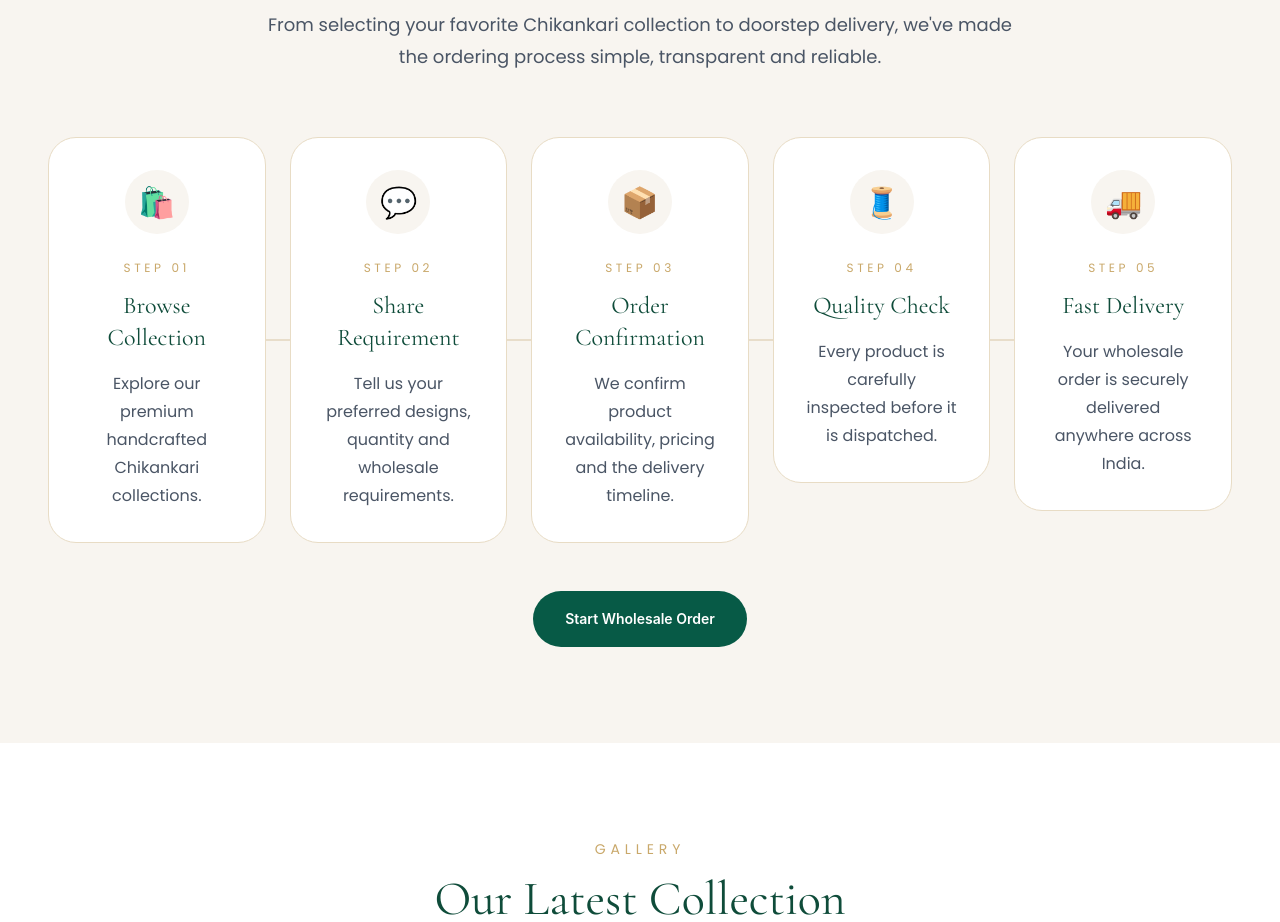
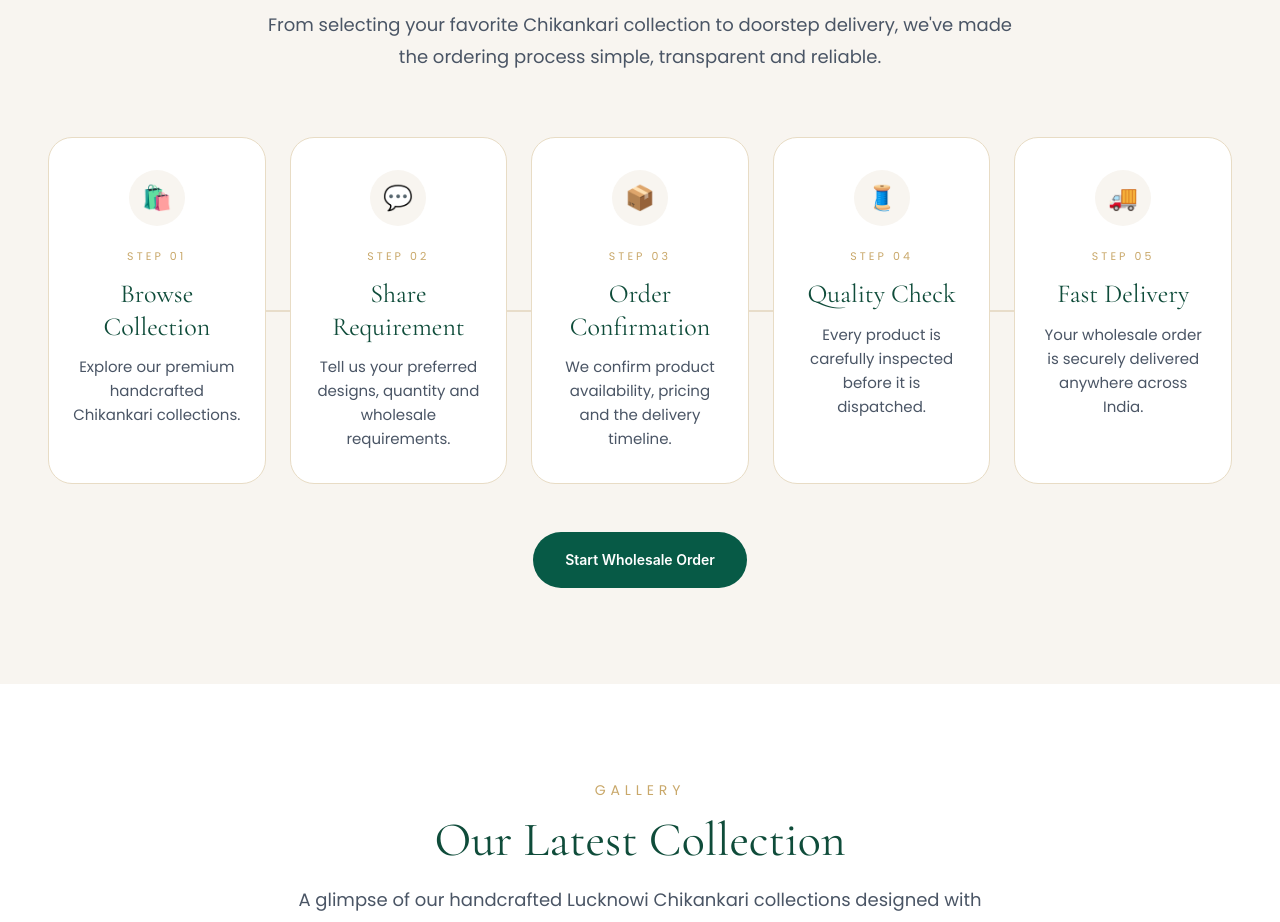
Before and after one commit to knight110599/mf-chikankari-showcase, a React (Vite) app: page / in a window 1280 px wide. Shown: the part 5420-6342 px from the top of the page. Built offline with nearby package versions, Linux system fonts and the light colour scheme.

Commit message:
Improve wholesale process section UI

```diff
--- a/src/components/ui/ProcessCard.tsx
+++ b/src/components/ui/ProcessCard.tsx
@@ -12,27 +12,27 @@ function ProcessCard({
   icon,
 }: ProcessCardProps) {
   return (
-    <div className="group relative rounded-[28px] border border-[#E8DCC5] bg-white p-8 text-center transition-all duration-300 hover:-translate-y-2 hover:shadow-xl">
-      <div className="mx-auto mb-5 flex h-16 w-16 items-center justify-center rounded-full bg-[#F8F5F0] text-3xl">
+    <div className="group relative h-full rounded-[24px] border border-[#E8DCC5] bg-white px-5 py-7 text-center transition-all duration-300 hover:-translate-y-1.5 hover:border-[#D8C29A] hover:shadow-xl sm:px-6 sm:py-8">
+      <div className="mx-auto mb-4 flex h-14 w-14 items-center justify-center rounded-full bg-[#F8F5F0] text-2xl transition-transform duration-300 group-hover:scale-105">
         {icon}
       </div>
 
       <span
-        className="text-xs uppercase tracking-[0.3em] text-[#C9A86A]"
+        className="text-[11px] uppercase tracking-[0.28em] text-[#C9A86A]"
         style={{ fontFamily: "Poppins" }}
       >
         {step}
       </span>
 
       <h3
-        className="mt-3 text-2xl text-[#0F4C3A]"
+        className="mt-3 text-[26px] leading-tight text-[#0F4C3A]"
         style={{ fontFamily: "Cormorant Garamond" }}
       >
         {title}
       </h3>
 
       <p
-        className="mt-4 leading-7 text-gray-600"
+        className="mx-auto mt-3 max-w-[250px] text-sm leading-6 text-gray-600 sm:text-[15px]"
         style={{ fontFamily: "Poppins" }}
       >
         {description}
--- a/src/sections/WholesaleProcess.tsx
+++ b/src/sections/WholesaleProcess.tsx
@@ -55,10 +55,10 @@ function WholesaleProcess() {
           whileInView={{ opacity: 1, y: 0 }}
           transition={{ duration: 0.7, ease: "easeOut" }}
           viewport={{ once: true, amount: 0.2 }}
-          className="mt-12 grid gap-0 md:mt-14 md:grid-cols-2 md:gap-6 xl:grid-cols-5"
+          className="mt-12 grid items-stretch gap-0 md:mt-14 md:grid-cols-2 md:gap-6 xl:grid-cols-5"
         >
           {processSteps.map((item, index) => (
-            <div key={item.step} className="relative">
+            <div key={item.step} className="relative h-full">
               <ProcessCard
                 step={item.step}
                 icon={item.icon}
@@ -68,11 +68,13 @@ function WholesaleProcess() {
 
               {index < processSteps.length - 1 && (
                 <>
+                  {/* Mobile connector */}
                   <div
                     aria-hidden="true"
                     className="mx-auto h-10 w-px bg-[#D9C6A6] md:hidden"
                   />
 
+                  {/* Desktop connector */}
                   <div
                     aria-hidden="true"
                     className="absolute -right-6 top-1/2 hidden h-px w-6 -translate-y-1/2 bg-[#D9C6A6] xl:block"
```
